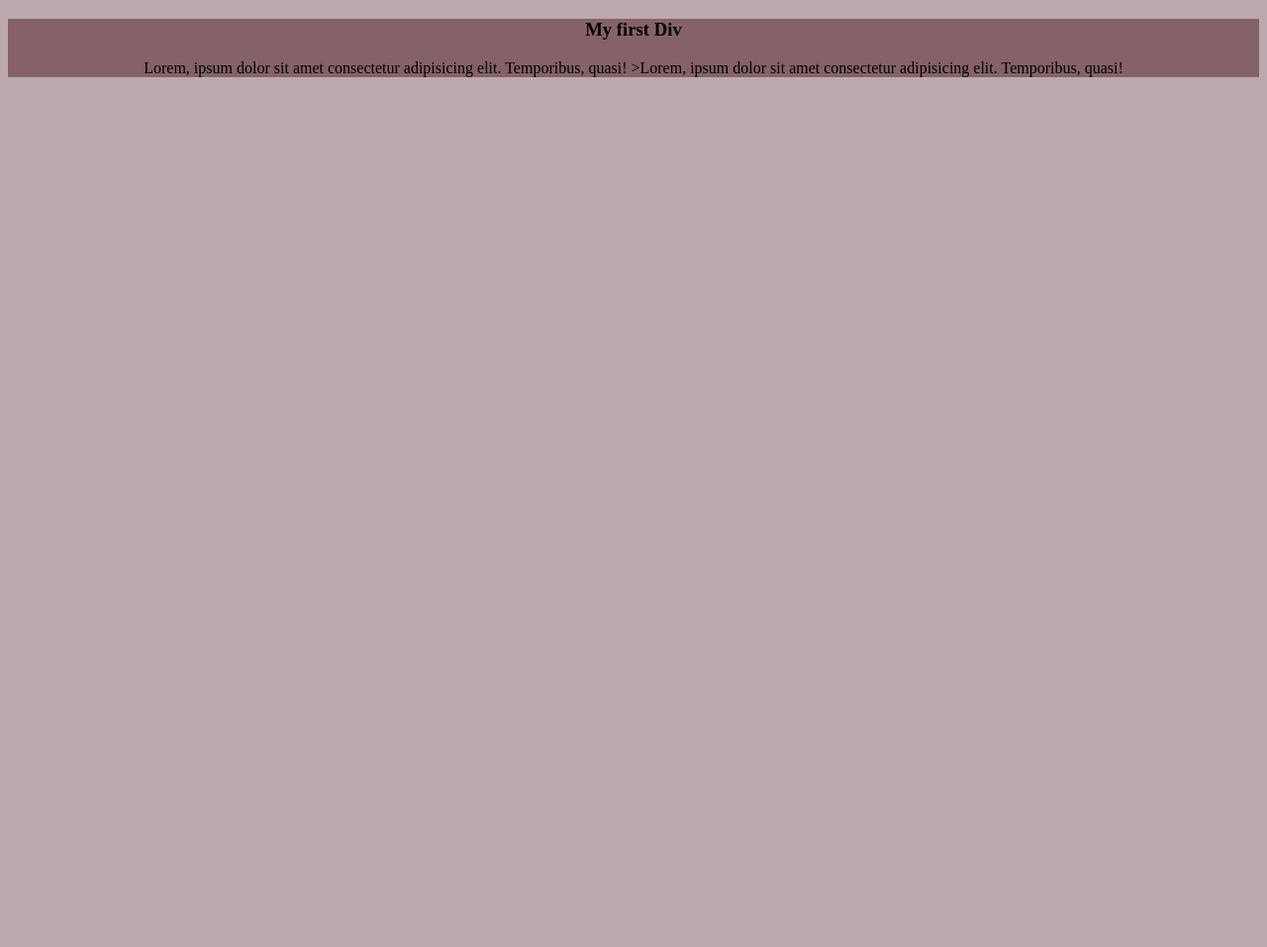
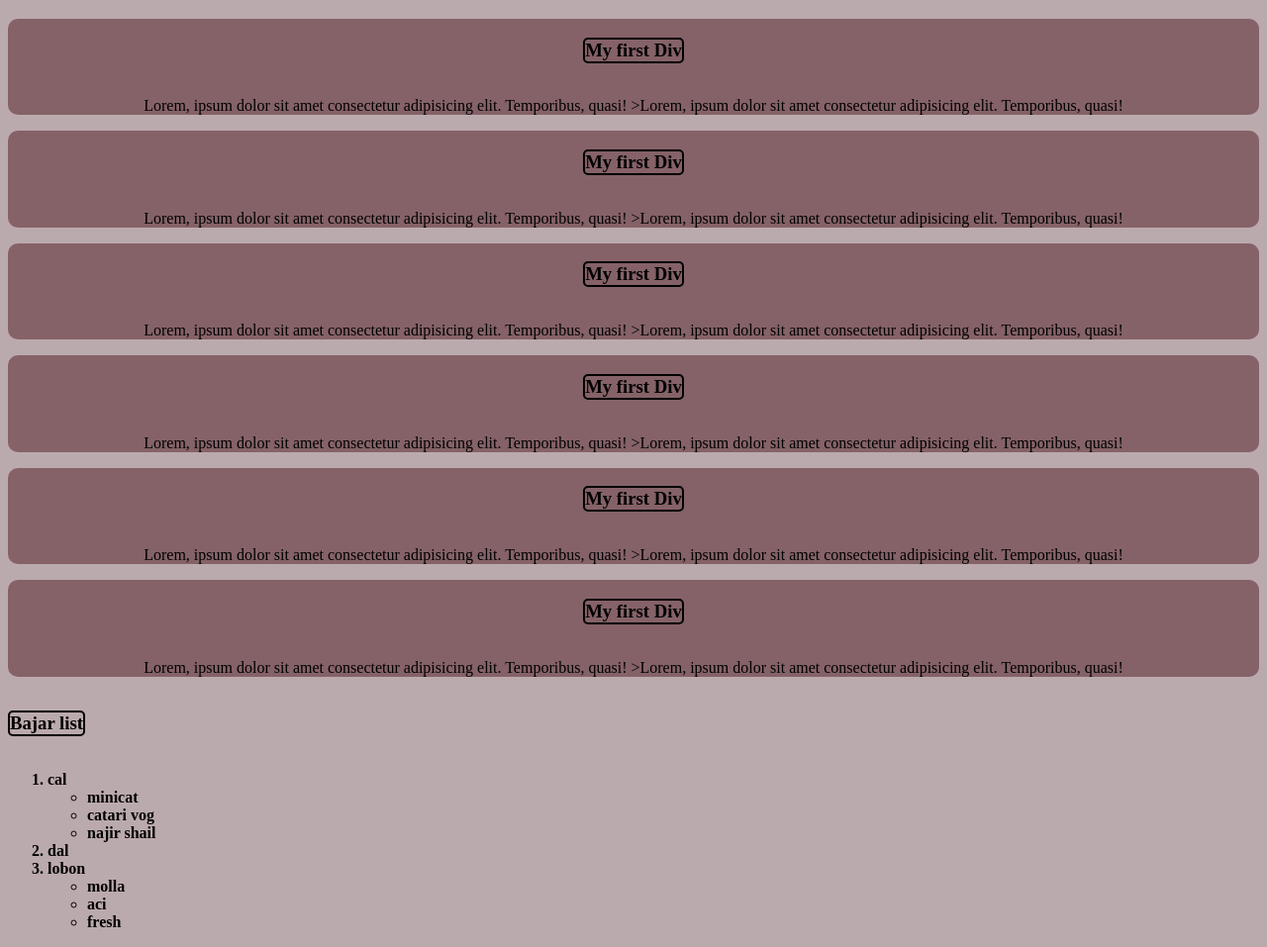
Before and after one commit to MDMonirujjaman805/practice-4-7-24, a plain HTML site: page index.html in a window 1280 px wide. Shown: the part 61-1018 px from the top of the page at 99% size. Before the commit the page ends 800 px from the top, so only its background shows below. Drawn offline with Linux system fonts and the light colour scheme.

Commit message:
this my second commit

```diff
--- a/index.html
+++ b/index.html
@@ -13,6 +13,41 @@
     <h3>My first Div</h3>
     <p>Lorem, ipsum dolor sit amet consectetur adipisicing elit. Temporibus, quasi!  >Lorem, ipsum dolor sit amet consectetur adipisicing elit. Temporibus, quasi!</p>
     </div>
+  <div>
+    <h3>My first Div</h3>
+    <p>Lorem, ipsum dolor sit amet consectetur adipisicing elit. Temporibus, quasi!  >Lorem, ipsum dolor sit amet consectetur adipisicing elit. Temporibus, quasi!</p>
+    </div>
+  <div>
+    <h3>My first Div</h3>
+    <p>Lorem, ipsum dolor sit amet consectetur adipisicing elit. Temporibus, quasi!  >Lorem, ipsum dolor sit amet consectetur adipisicing elit. Temporibus, quasi!</p>
+    </div>
+  <div>
+    <h3>My first Div</h3>
+    <p>Lorem, ipsum dolor sit amet consectetur adipisicing elit. Temporibus, quasi!  >Lorem, ipsum dolor sit amet consectetur adipisicing elit. Temporibus, quasi!</p>
+    </div>
+  <div>
+    <h3>My first Div</h3>
+    <p>Lorem, ipsum dolor sit amet consectetur adipisicing elit. Temporibus, quasi!  >Lorem, ipsum dolor sit amet consectetur adipisicing elit. Temporibus, quasi!</p>
+    </div>
+  <div>
+    <h3>My first Div</h3>
+    <p>Lorem, ipsum dolor sit amet consectetur adipisicing elit. Temporibus, quasi!  >Lorem, ipsum dolor sit amet consectetur adipisicing elit. Temporibus, quasi!</p>
+    </div>
+    <h3>Bajar list </h3>
+    <ol>
+      <li>cal</li><ul>
+        <li>minicat</li>
+        <li>catari vog</li>
+        <li>najir shail</li>
+      </ul>
+      <li>dal</li>
+      <li>lobon</li><ul>
+        <li>molla</li>
+        <li>aci</li>
+        <li>fresh</li>
+      </ul>
+    </ol>
+
 
 </body>
 </html>
--- a/style.css
+++ b/style.css
@@ -3,7 +3,16 @@ div{
   height: 100px; */
   background-color: rgb(133, 98, 104);
   text-align: center;
+  border-radius: 10px;
 }
 body{
   background-color: rgb(187, 170, 173);
 }
+h3{
+  border: 2px solid black;
+  display: inline-block;
+  border-radius: 5px;
+}
+ol{
+  font-weight: bold;
+}
```
